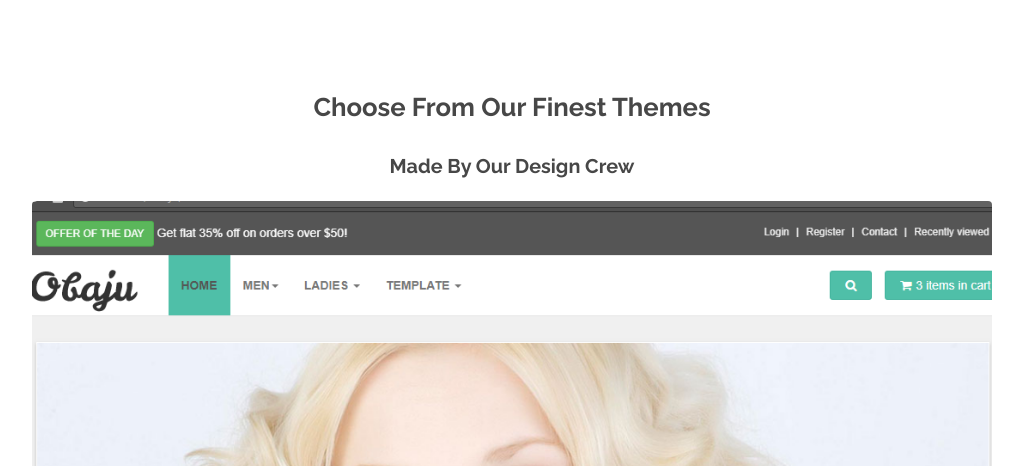
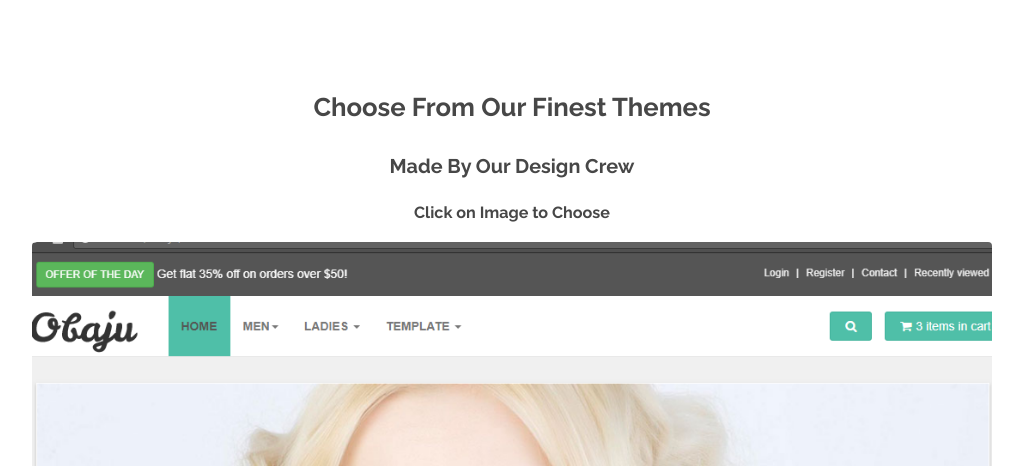
Before and after one commit to chintan97/onlineshopmaker, a PHP site: page /onlineshopmaker_localhost_3-master/template.php in a window 1280 px wide. Shown: the part 97-563 px from the top of the page, without its empty margins (128-1151 px from the left). Run offline with PHP 8.4, Linux system fonts and the light colour scheme; a user stored in the database is signed in.

Commit message:
minor changes

```diff
--- a/template.php
+++ b/template.php
@@ -53,6 +53,7 @@ if(!isset($_SESSION["username"])){
 			<section id="main" class="wrapper">
 				<h2 align="center" >Choose From Our Finest Themes</h2>
 				<h3 align="center" >Made By Our Design Crew</h3>
+				<h4 align="center">Click on Image to Choose</h4>
 				<div class="container">
 				<div class="box alt">
 					<div class="row 50% uniform">
```
